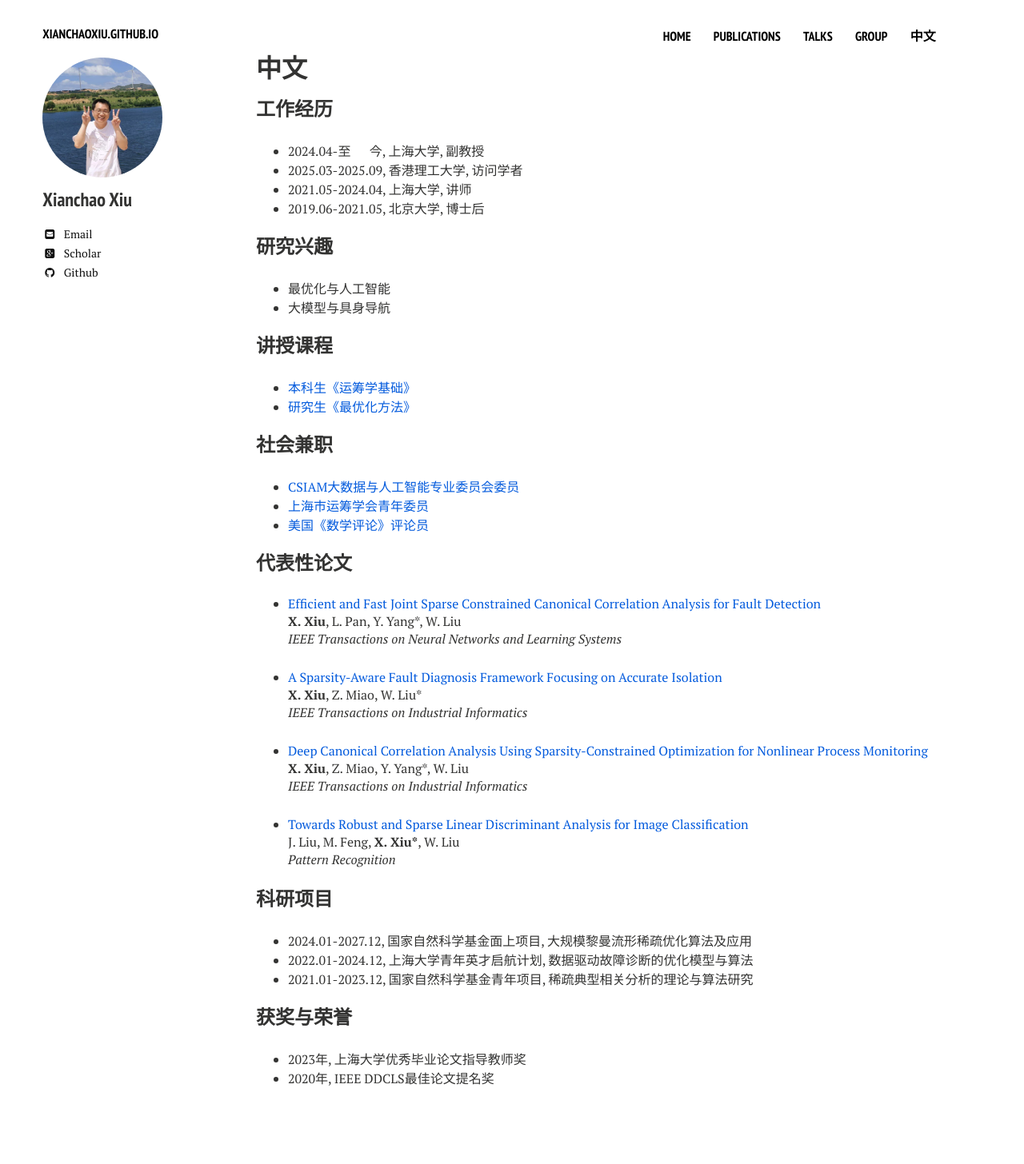
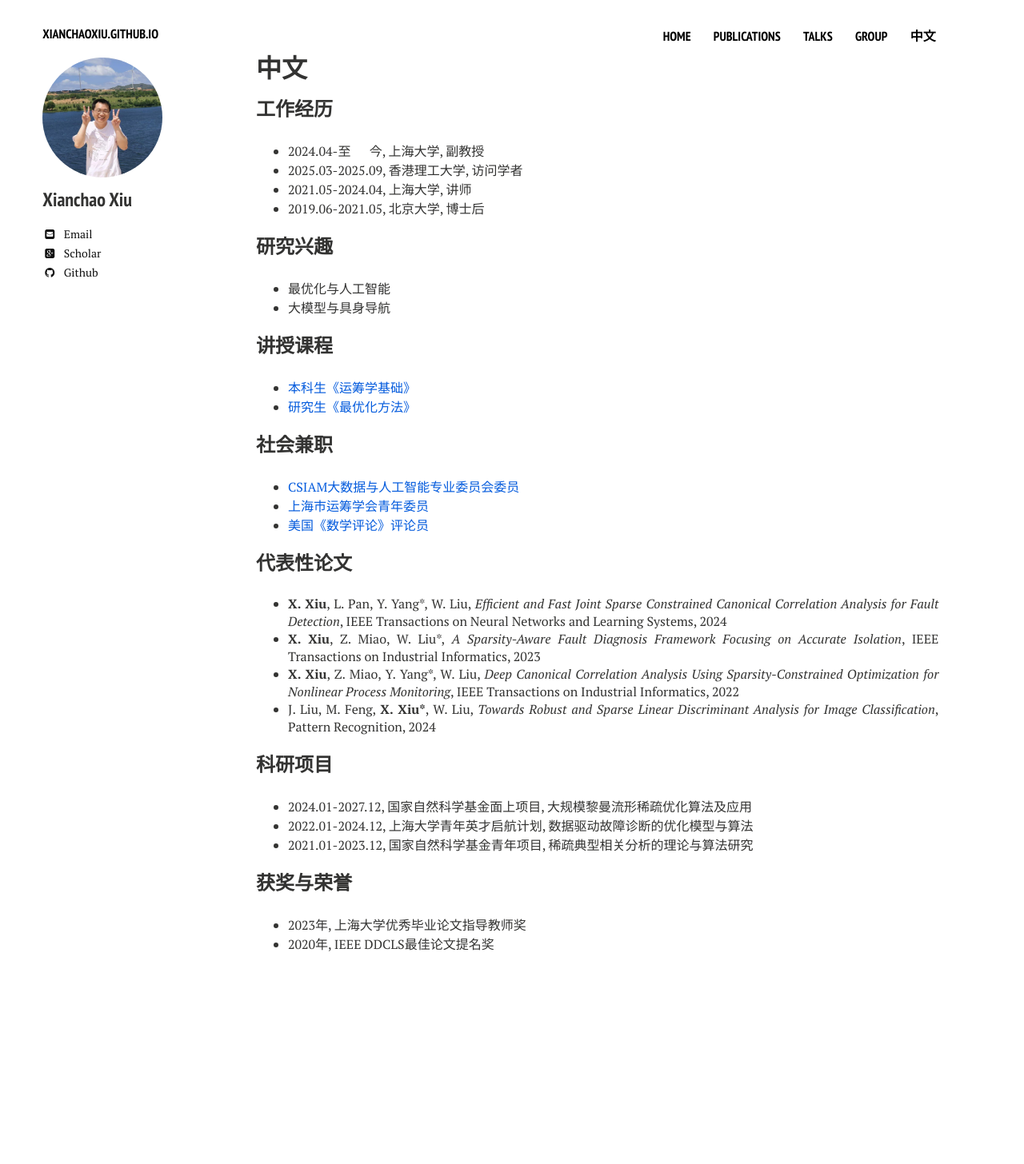
Before and after one commit to xianchaoxiu/xianchaoxiu.github.io, a Jekyll site: the page built from chinese/index.md, in a window 1280 px wide. Shown: the whole page at 80% size. Built offline with Jekyll 4.4.1, drawn with Linux system fonts in a browser that asks for light colours; nearby versions of some CDN libraries; after the commit the page ends 1288 px from its top, so only the background shows below that.

Commit message:
Update index.md

```diff
--- a/chinese/index.md
+++ b/chinese/index.md
@@ -40,21 +40,10 @@ share: false
 
 
 ### 代表性论文
-* <a href="https://ieeexplore.ieee.org/document/9887978" class="textlink" target="_blank">Efficient and Fast Joint Sparse Constrained Canonical Correlation Analysis for Fault Detection</a><br>
-<b>X. Xiu</b>, L. Pan, Y. Yang*, W. Liu<br>
-<i>IEEE Transactions on Neural Networks and Learning Systems</i><br>
-
-* <a href="https://ieeexplore.ieee.org/abstract/document/9788040" class="textlink" target="_blank">A Sparsity-Aware Fault Diagnosis Framework Focusing on Accurate Isolation</a><br>
-<b>X. Xiu</b>, Z. Miao, W. Liu*<br>
-<i>IEEE Transactions on Industrial Informatics</i><br>
-
-* <a href="https://ieeexplore.ieee.org/document/9583864" class="textlink" target="_blank">Deep Canonical Correlation Analysis Using Sparsity-Constrained Optimization for Nonlinear Process Monitoring</a><br>
-<b>X. Xiu</b>, Z. Miao, Y. Yang*, W. Liu<br>
-<i>IEEE Transactions on Industrial Informatics</i><br>
-
-* <a href="https://www.sciencedirect.com/science/article/abs/pii/S0031320324002632" class="textlink" target="_blank">Towards Robust and Sparse Linear Discriminant Analysis for Image Classification</a><br>
-J. Liu, M. Feng, <b>X. Xiu*</b>, W. Liu<br>
-<i>Pattern Recognition</i><br>
+* <b>X. Xiu</b>, L. Pan, Y. Yang*, W. Liu, <i>Efficient and Fast Joint Sparse Constrained Canonical Correlation Analysis for Fault Detection</i>, IEEE Transactions on Neural Networks and Learning Systems, 2024
+* <b>X. Xiu</b>, Z. Miao, W. Liu*, <i>A Sparsity-Aware Fault Diagnosis Framework Focusing on Accurate Isolation</i>, IEEE Transactions on Industrial Informatics, 2023
+* <b>X. Xiu</b>, Z. Miao, Y. Yang*, W. Liu, <i>Deep Canonical Correlation Analysis Using Sparsity-Constrained Optimization for Nonlinear Process Monitoring</i>, IEEE Transactions on Industrial Informatics, 2022
+* J. Liu, M. Feng, <b>X. Xiu*</b>, W. Liu, <i>Towards Robust and Sparse Linear Discriminant Analysis for Image Classification</i>, Pattern Recognition, 2024
 
 
 ### 科研项目
```
